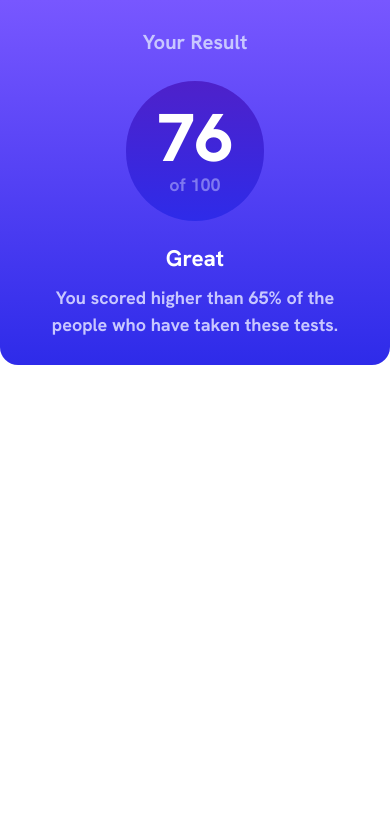
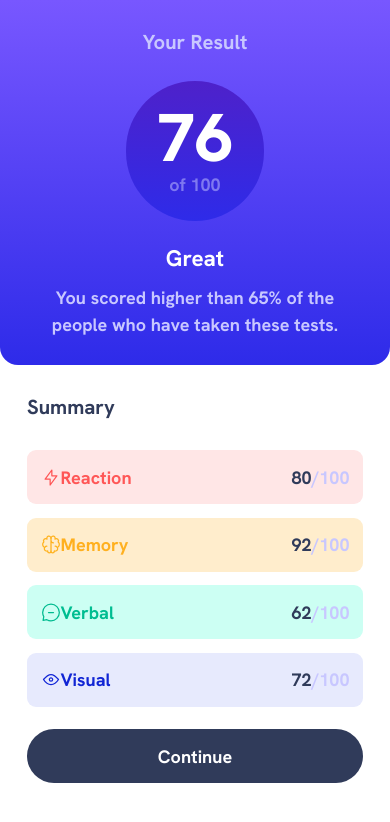
Before and after one commit to Gedridze/results-summary-component, a website: page index.html in a window 390 px wide. Drawn offline with Linux system fonts and the light colour scheme.

Commit message:
add summary mobile style

```diff
--- a/index.html
+++ b/index.html
@@ -25,22 +25,85 @@
     <div class="container w-screen">
       <!-- RESULT -->
       <div
-        class="result text-center flex items-center flex-col bg-gradient h-fit rounded-b-2xl p-6"
+        class="flex flex-col items-center p-6 text-center bg-gradient h-fit rounded-b-2xl result"
       >
-        <h4 class="text-light-lavender font-bold mb-5">Your Result</h4>
+        <h4 class="mb-5 font-bold text-light-lavender">Your Result</h4>
         <div
-          class="result-bubble flex flex-col w-fit p-7 pb-5 pt-5 bubble-gradient rounded-full mb-5"
+          class="flex flex-col pt-5 pb-5 mb-5 rounded-full result-bubble w-fit p-7 bubble-gradient"
         >
-          <span class="text-white font-extrabold text-6xl">76</span>
-          <span class="faint-text font-bold text-base">of 100</span>
+          <span class="text-6xl font-extrabold text-white">76</span>
+          <span class="text-base font-bold faint-text">of 100</span>
         </div>
         <div class="result-text-container">
-          <h1 class="text-white text-xl font-bold mb-2">Great</h1>
-          <p class="text-light-lavender font-semibold">
+          <h1 class="mb-2 text-xl font-bold text-white">Great</h1>
+          <p class="font-semibold text-light-lavender">
             You scored higher than 65% of the people who have taken these tests.
           </p>
         </div>
       </div>
+      <!-- SUMMARY -->
 
+      <div class="m-6 summary">
+        <h4 class="mb-6 font-bold text-dark-grey-blue">Summary</h4>
+        <div class="flex flex-col summary-items">
+          <div class="flex p-3 mb-3 rounded-lg bg-red-trans summary-item text-red">
+            <img
+              class="icon"
+              src="./assets/images/icon-reaction.svg"
+              alt="icon-reaction"
+            />
+            <p class="font-bold">Reaction</p>
+            <span class="flex ml-auto font-bold score text-light-lavender">
+              <div class="current text-dark-grey-blue">80</div>
+              /
+              <div class="total">100</div>
+            </span>
+          </div>
+
+          <div class="flex p-3 mb-3 rounded-lg bg-orange-trans summary-item text-orange">
+            <img
+              class="icon"
+              src="./assets/images/icon-memory.svg"
+              alt="icon-reaction"
+            />
+            <p class="font-bold">Memory</p>
+            <span class="flex ml-auto font-bold score text-light-lavender">
+              <div class="current text-dark-grey-blue">92</div>
+              /
+              <div class="total">100</div>
+            </span>
+          </div>
+
+          <div class="flex p-3 mb-3 rounded-lg bg-green-trans summary-item text-green">
+            <img
+              class="icon"
+              src="./assets/images/icon-verbal.svg"
+              alt="icon-reaction"
+            />
+            <p class="font-bold">Verbal</p>
+            <span class="flex ml-auto font-bold score text-light-lavender">
+              <div class="current text-dark-grey-blue">62</div>
+              /
+              <div class="total">100</div>
+            </span>
+          </div>
+
+          <div class="flex p-3 mb-3 rounded-lg bg-blue-trans summary-item text-blue">
+            <img
+              class="icon"
+              src="./assets/images/icon-visual.svg"
+              alt="icon-reaction"
+            />
+            <p class="font-bold">Visual</p>
+            <span class="flex ml-auto font-bold score text-light-lavender">
+              <div class="current text-dark-grey-blue">72</div>
+              /
+              <div class="total">100</div>
+            </span>
+          </div>
+        </div>
+        <button type="button" class="w-full pt-3 pb-3 mt-2 font-bold text-white rounded-full button bg-dark-grey-blue">Continue</button>
+      </div>
+    </div>
   </body>
 </html>
--- a/input.css
+++ b/input.css
@@ -12,7 +12,7 @@ html {
 }
 
 .faint-text {
-  @apply text-light-lavender text-opacity-50;
+  @apply text-opacity-50 text-light-lavender;
 }
 
 .bg-gradient {
@@ -20,5 +20,9 @@ html {
 }
 
 .bubble-gradient {
-    @apply bg-gradient-to-b from-grad-v-blue to-grad-rl-blue
+  @apply bg-gradient-to-b from-grad-v-blue to-grad-rl-blue;
 }
+
+.button:hover {
+    @apply bubble-gradient
+}
--- a/tailwind.config.js
+++ b/tailwind.config.js
@@ -8,9 +8,13 @@ module.exports = {
       "light-lavender": "#c8c7ff",
       "dark-grey-blue": "#303b5a",
       red: "#ff5757",
+      "red-trans": "#ffe6e6",
       orange: "#ffb01f",
+      "orange-trans": "#ffedcc",
       green: "#00bd91",
+      "green-trans": "#ccfff3",
       blue: "#1125d4",
+      "blue-trans": "#e7eafd",
       "grad-sl-blue": "#7857ff",
       "grad-rl-blue": "#2e2be9",
       "grad-v-blue": "#4e21ca",
```
Also changed, not shown: public/output.css.
